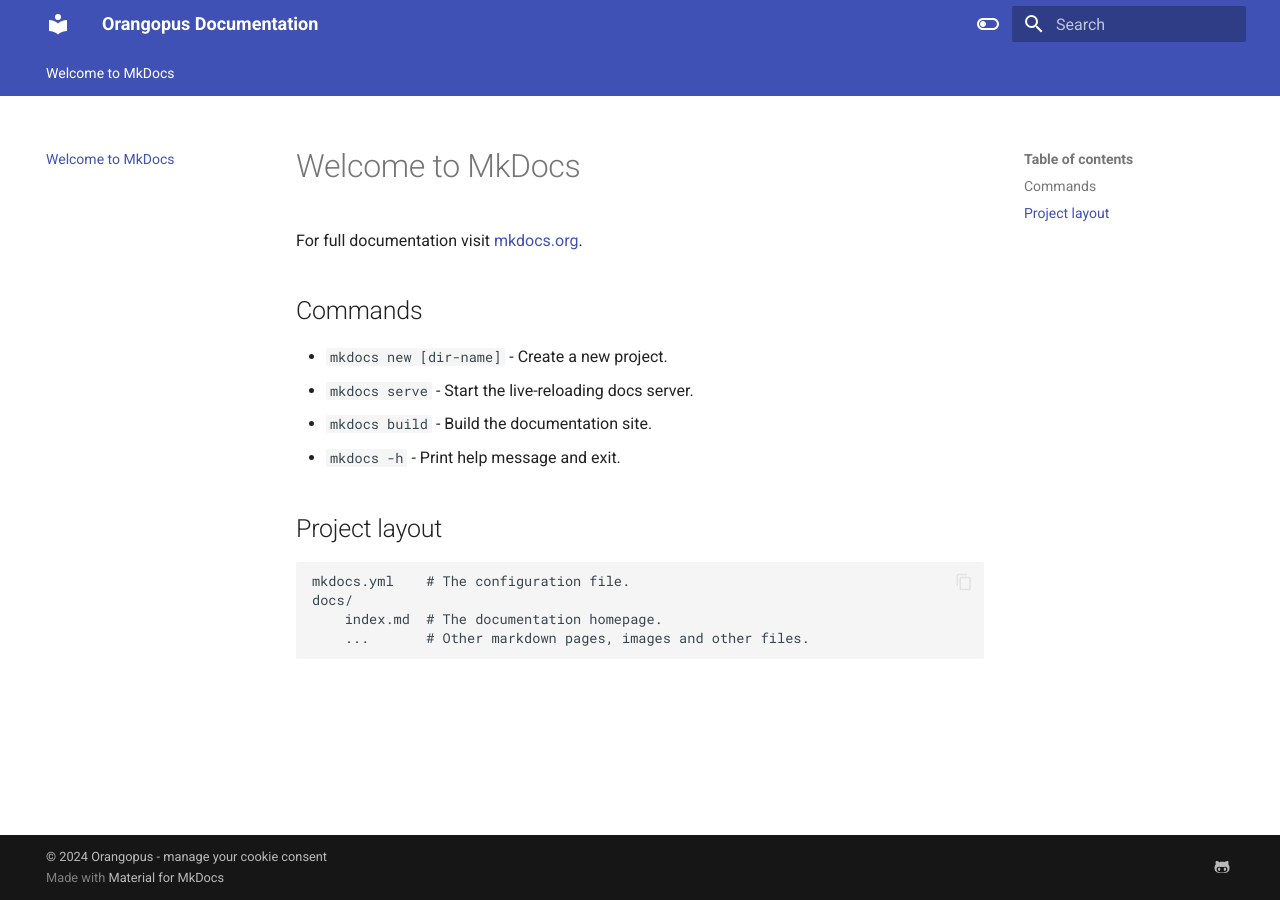
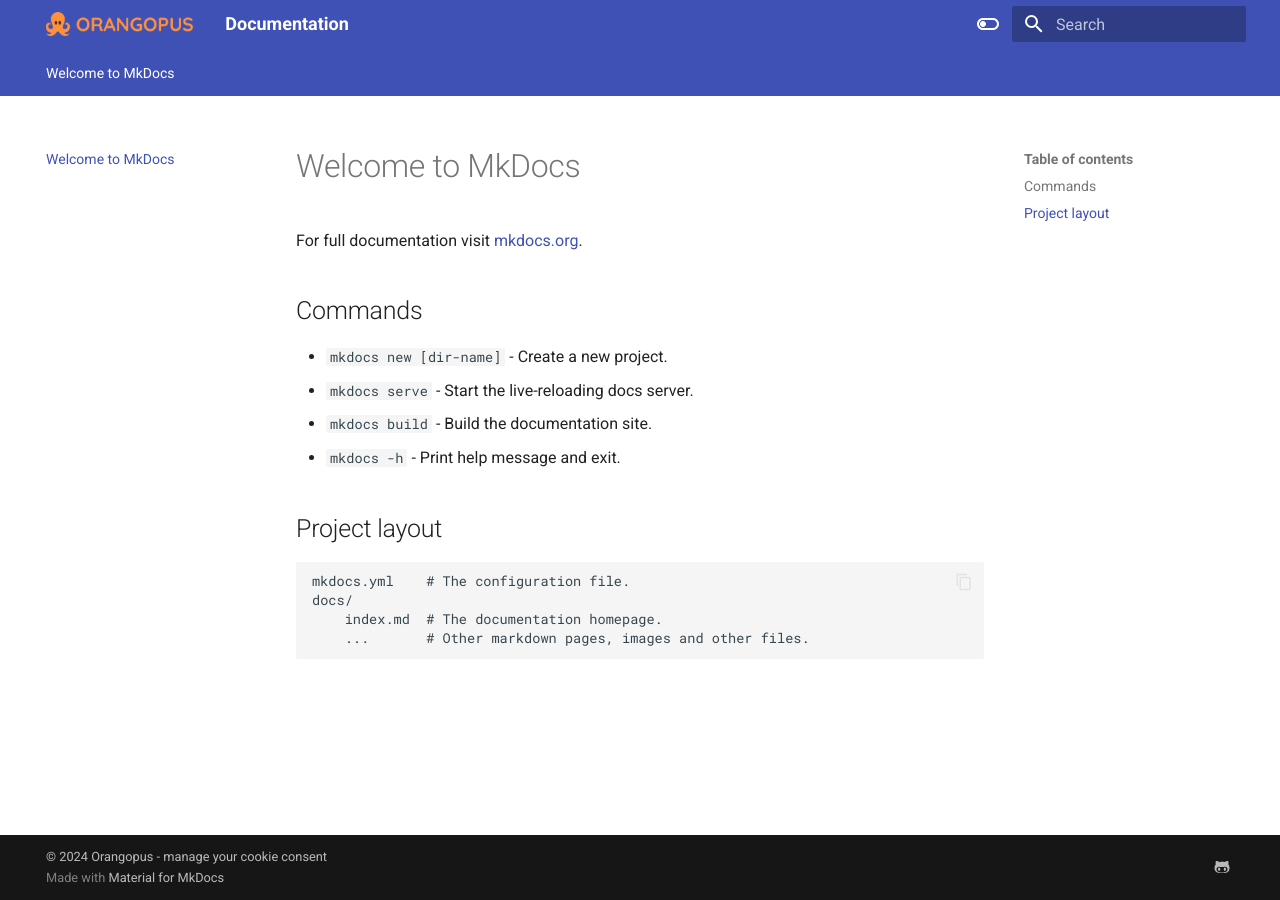
Before and after one commit to orangopus/orangopus.github.io, an MkDocs documentation site: the page built from docs/index.md, in a window 1280 px wide. Built offline with MkDocs 1.6.1 and Material for MkDocs 9.7.7, drawn with Linux system fonts in a browser that asks for light colours; plug-ins that fetch from the network failed and are left out.

Commit message:
Adding logo and favicon
Connected to the yml file also - so they will display properly

```diff
--- a/mkdocs.yml
+++ b/mkdocs.yml
@@ -1,4 +1,4 @@
-site_name: Orangopus Documentation
+site_name: Documentation
 site_url: https://orangopus.github.io/
 site_description: Documentation for the Orangopus projects
 theme:
@@ -17,6 +17,8 @@ theme:
       bug: octicons/bug-16
       example: octicons/beaker-16
       quote: octicons/quote-16
+  logo: assets/logo.png
+  favicon: assets/favicon.png
   name: material
   custom_dir: overrides
   features:
```
Also changed, not shown: docs/assets/favicon.png (added), docs/assets/logo.png (added).
